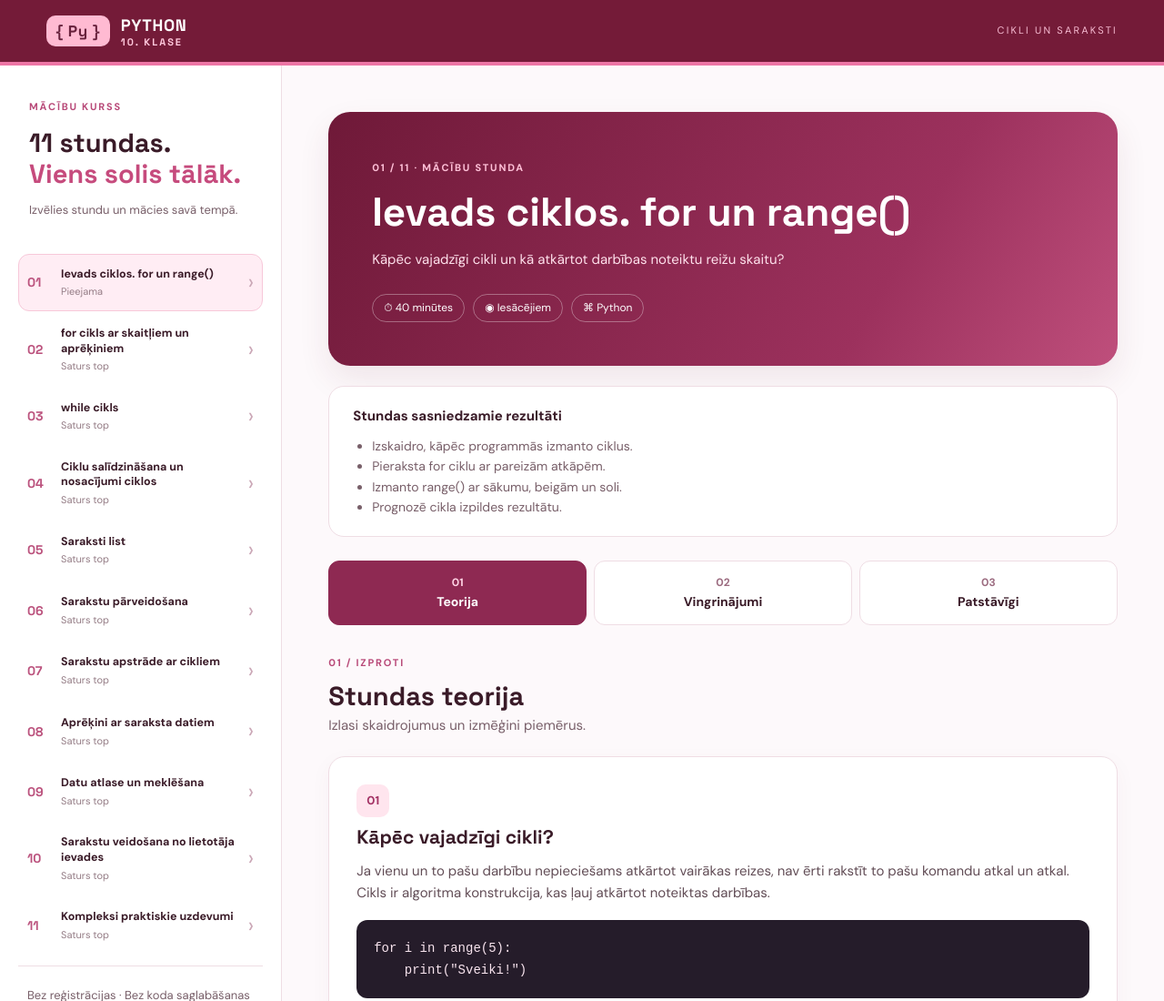
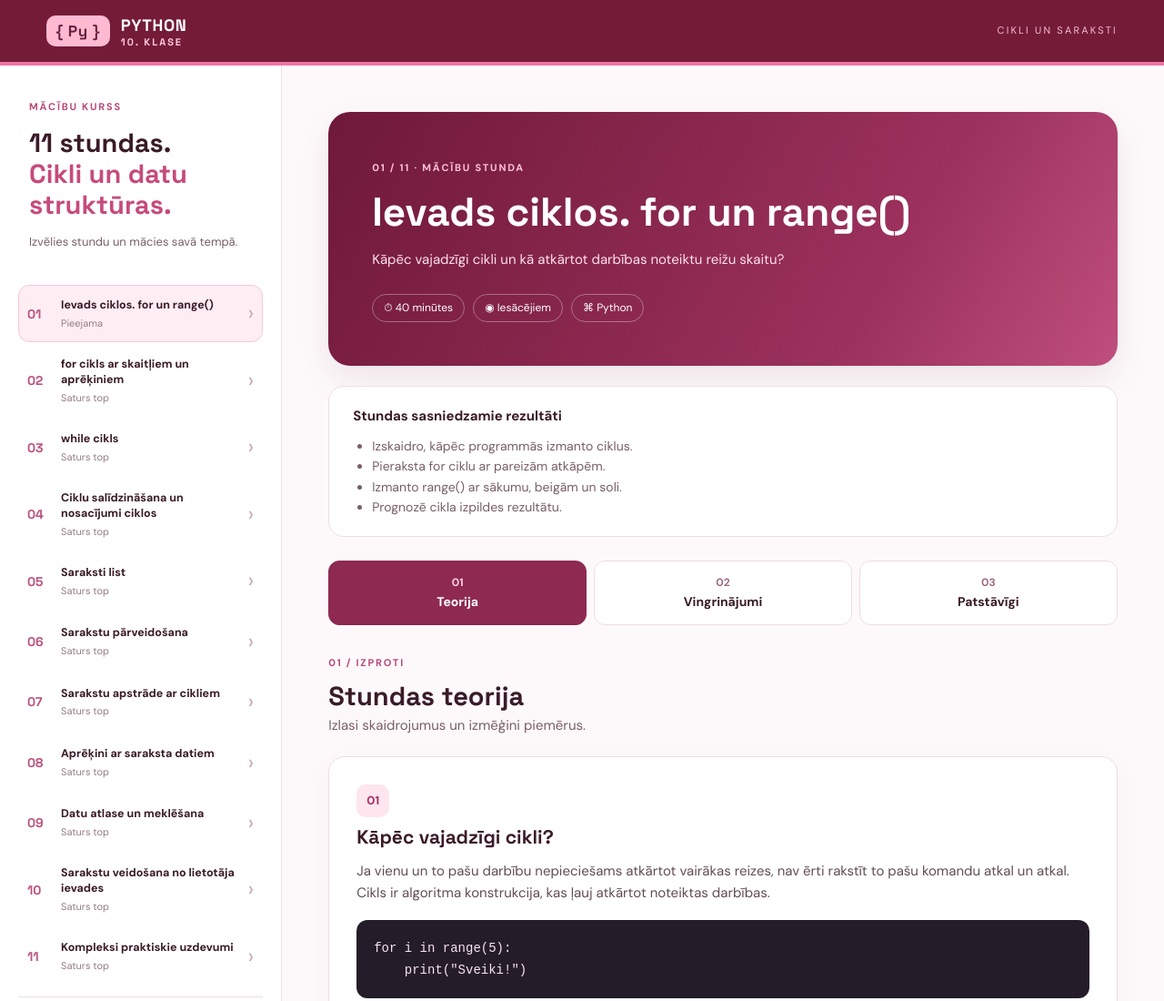
Before and after one commit to BaibaBite/python-10-klase, a plain HTML site: page index.html in a window 1280 px wide. Shown: the top 1100 px of the page at 91% size. Drawn offline with Linux system fonts and the light colour scheme.

Commit message:
Update index.html

```diff
--- a/index.html
+++ b/index.html
@@ -1,7 +1,7 @@
 <!doctype html>
 <html lang="lv"><head><meta charset="utf-8"><meta name="viewport" content="width=device-width, initial-scale=1"><meta name="theme-color" content="#741b38"><meta name="description" content="Python 10. klasei: cikli un saraksti, teorija, vingrinājumi un Python koda pārbaude."><title>Python 10. klase | Cikli un saraksti</title><link rel="stylesheet" href="./css/style.css"></head>
 <body><header class="topbar"><div class="brand"><span class="logo">{ Py }</span><span>PYTHON <small>10. KLASE</small></span></div><span class="top-label">CIKLI UN SARAKSTI</span></header>
-<div class="layout"><aside class="sidebar"><div class="sidebar-head"><span class="eyebrow">MĀCĪBU KURSS</span><h1>11 stundas.<br><em>Viens solis tālāk.</em></h1><p>Izvēlies stundu un mācies savā tempā.</p></div><label class="sr-only" for="mobile-lesson-picker">Izvēlies mācību stundu</label><select id="mobile-lesson-picker" class="mobile-lesson-picker" aria-label="Izvēlies mācību stundu"></select><nav id="lesson-nav" aria-label="Stundu saraksts"></nav><p class="sidebar-foot">Bez reģistrācijas · Bez koda saglabāšanas</p></aside>
+<div class="layout"><aside class="sidebar"><div class="sidebar-head"><span class="eyebrow">MĀCĪBU KURSS</span><h1>11 stundas.<br><em>Cikli un datu struktūras.</em></h1><p>Izvēlies stundu un mācies savā tempā.</p></div><label class="sr-only" for="mobile-lesson-picker">Izvēlies mācību stundu</label><select id="mobile-lesson-picker" class="mobile-lesson-picker" aria-label="Izvēlies mācību stundu"></select><nav id="lesson-nav" aria-label="Stundu saraksts"></nav><p class="sidebar-foot">Bez reģistrācijas · Bez koda saglabāšanas</p></aside>
 <main id="main" tabindex="-1"><div id="content"></div></main></div>
 <footer>Python 10. klase · Mācību materiāli · Kods tiek izpildīts Tavā pārlūkprogrammā</footer>
 <script type="module" src="./js/app.js"></script></body></html>
```
